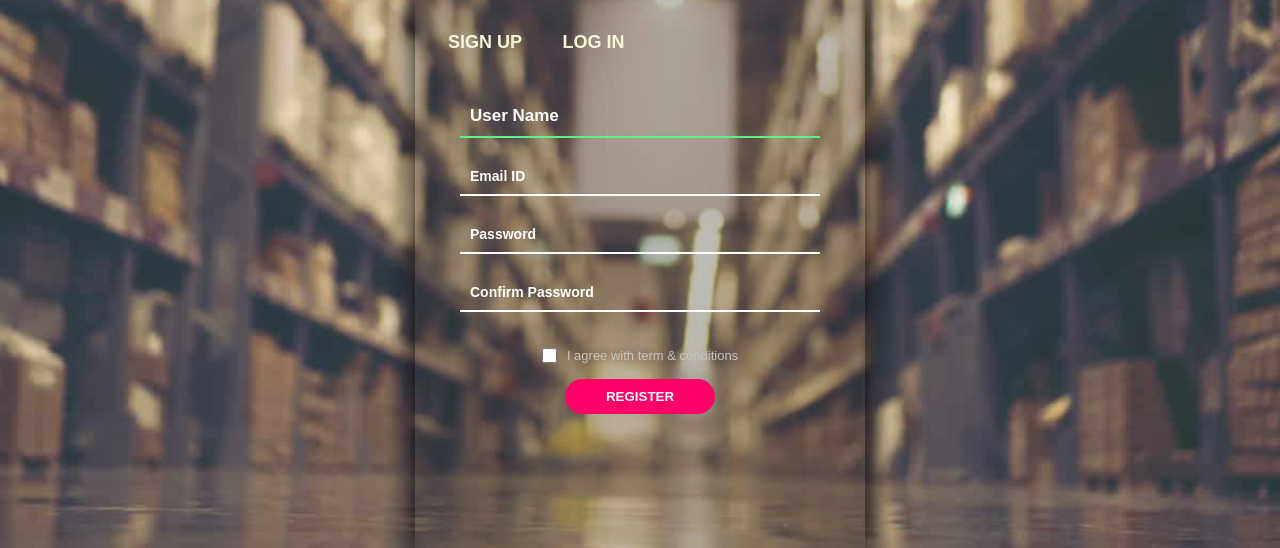
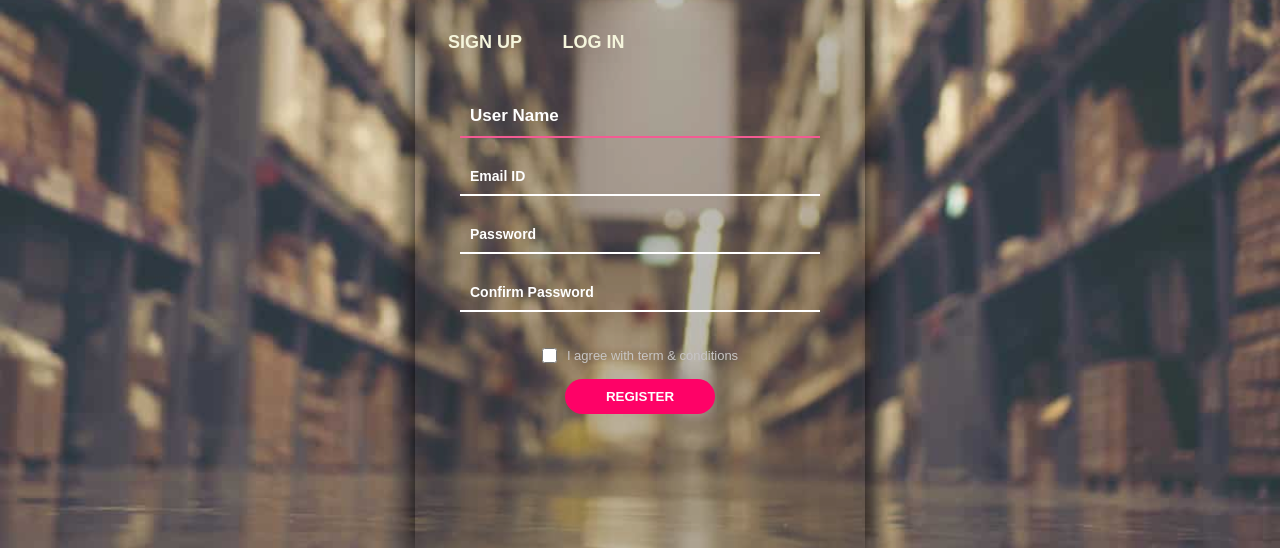
Before and after one commit to zetech-ict/logistics-procurement, a PHP site: page /login.html in a window 1280 px wide, with the restyled element focused. Shown: the part 304-852 px from the top of the page. Run offline with PHP 8.4, Linux system fonts and the light colour scheme.

Commit message:
Add files via upload

```diff
--- a/login.css
+++ b/login.css
@@ -66,7 +66,7 @@
   }
   input:focus {
     outline: none !important;
-    border-bottom: 2px solid rgb(91, 243, 131);
+    border-bottom: 2px solid rgb(243, 91, 147);
     font-size: 17px;
     font-weight: bold;
     color: white;
@@ -102,7 +102,7 @@
     background-color: rgba(255, 4, 92, 0.5);
   }
   .btn button:hover{
-    border-bottom: 2px solid rgb(91, 243, 131);
+    border-bottom: 2px solid rgb(228, 74, 136);
   }
 
   /* hide signup form */
```
